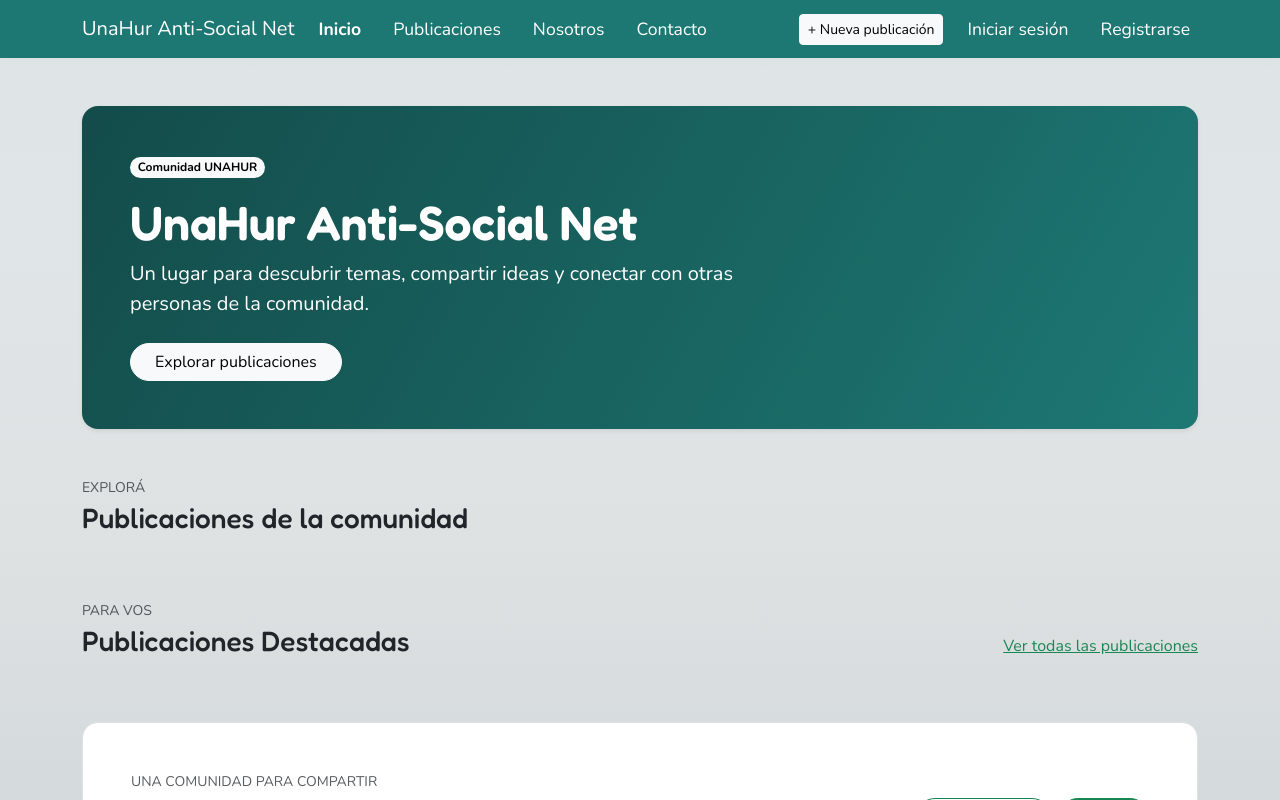
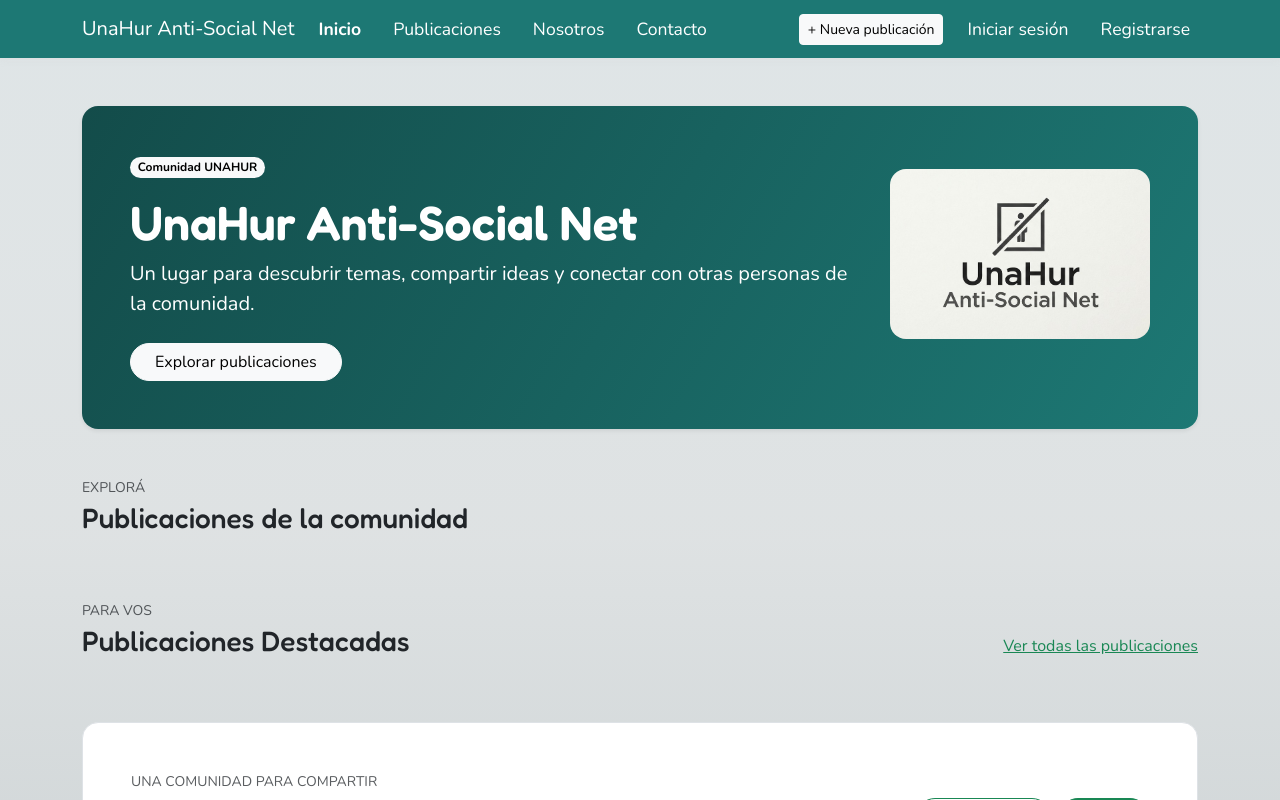
Before and after one commit to agusfmartinez/tp-ciu-red-social, a React (Vite) app: page / in a window 1280 px wide. Shown: the top 800 px of the page. Built offline with nearby package versions, Linux system fonts and the light colour scheme; no server answers.

Commit message:
incorporación de logo en el inicio

```diff
--- a/src/index.css
+++ b/src/index.css
@@ -145,6 +145,14 @@ header.sticky-top {
   height: auto;
 }
 
+.logoInicio {
+  width: 260px;
+  max-width: 100%;
+  height: auto;
+  border-radius: 1rem;
+  margin-top: 15px;
+}
+
 .imagenNosotros {
   width: 100%;
   height: 300px;
--- a/src/pages/Inicio.tsx
+++ b/src/pages/Inicio.tsx
@@ -6,15 +6,22 @@ const Inicio = () => {
     return (
         <>
             <section className="container pt-4 pt-md-5">
-                <div className="rounded-4 p-4 p-md-5 text-white shadow-sm" style={{ background: 'linear-gradient(120deg, #134C4A, #1D7874)' }}>
+                <div className="rounded-4 p-4 p-md-5 text-white shadow-sm d-flex align-items-start gap-4" style={{ background: 'linear-gradient(120deg, #134C4A, #1D7874)' }}>
+                    <div>
                         <span className="badge rounded-pill text-bg-light mb-3">Comunidad UNAHUR</span>
                         <h1 className="display-5 fw-bold">UnaHur Anti-Social Net</h1>
-                    <p className="lead col-lg-8 mb-4">
+                        <p className="lead mb-4">
                             Un lugar para descubrir temas, compartir ideas y conectar con otras personas de la comunidad.
                         </p>
                         <Link to="/publicaciones" className="btn btn-light rounded-pill px-4">
                             Explorar publicaciones
                         </Link>
+                    </div>
+                    <img
+                        src="/logRed.jpg"
+                        alt="Logo de UnaHur Anti-Social Net"
+                        className="img-fluid logoInicio flex-shrink-0 ms-auto"
+                    />
                 </div>
             </section>
 
```
Lines whose indentation alone changed are shown as unchanged.
